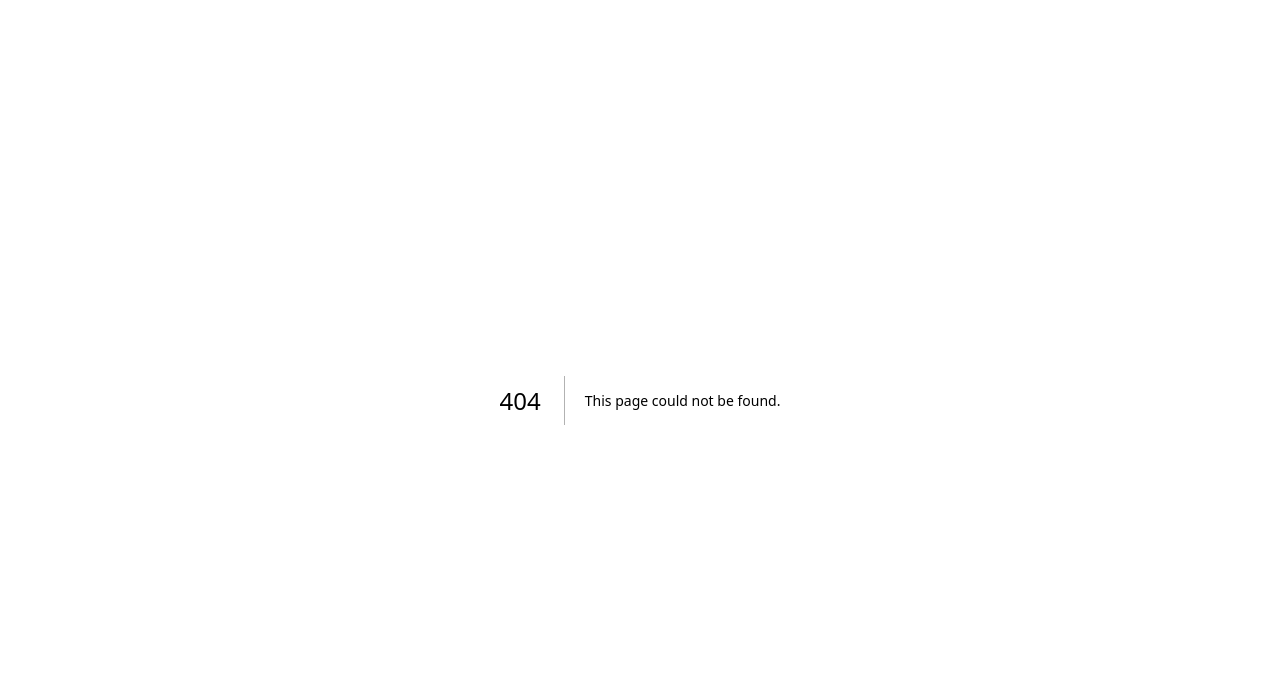
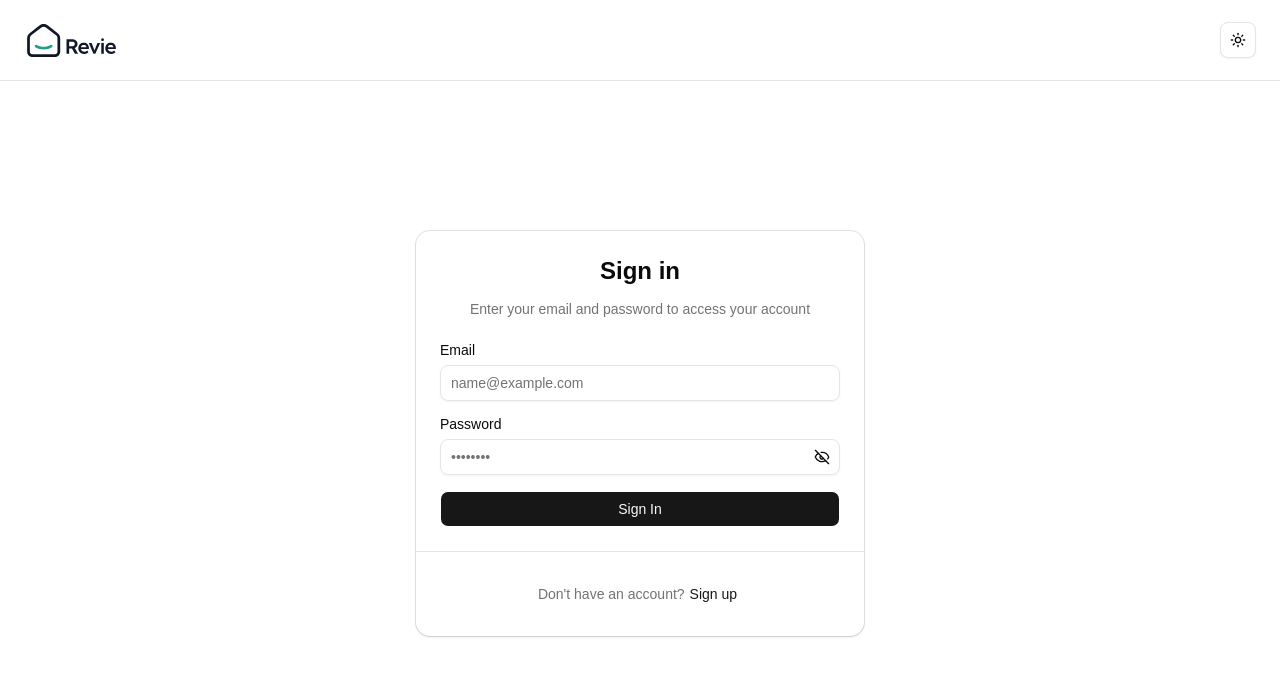
Before and after one commit to baselmq/Revie-Supplier-Dashboard, a Next.js app in the folder apps/web/: page /login in a window 1280 px wide. Before the commit this address had no page. Shown: the top 676 px of the page. Built offline with nearby package versions, Linux system fonts and the light colour scheme.

Commit message:
Add PublicLayout and LoginPage components

```diff
--- /dev/null
+++ b/apps/web/src/app/(public)/layout.tsx
@@ -0,0 +1,25 @@
+"use client";
+
+import { Header } from "@/components/header";
+import { useRouter } from "next/navigation";
+import type React from "react";
+import { useEffect } from "react";
+import { useLocalStorage } from "usehooks-ts";
+
+export default function PublicLayout({ children }: React.PropsWithChildren) {
+  const router = useRouter();
+  const [session] = useLocalStorage<{ id: string } | null>("session", null);
+
+  useEffect(() => {
+    if (session) {
+      router.push("/");
+    }
+  }, [session, router]);
+
+  return (
+    <div>
+      <Header />
+      {children}
+    </div>
+  );
+}
--- /dev/null
+++ b/apps/web/src/app/(public)/login/page.tsx
@@ -0,0 +1,23 @@
+"use client";
+
+import { Show } from "@/utils";
+import { useState } from "react";
+import { SignInForm } from "./components/sign-in-form";
+import { SignUpForm } from "./components/sign-up-form";
+
+const LoginPage = () => {
+  const [showSignIn, setShowSignIn] = useState(true);
+
+  return (
+    <Show>
+      <Show.When isTrue={showSignIn}>
+        <SignInForm onSwitchToSignUp={() => setShowSignIn(false)} />
+      </Show.When>
+      <Show.Else>
+        <SignUpForm onSwitchToSignIn={() => setShowSignIn(true)} />
+      </Show.Else>
+    </Show>
+  );
+};
+
+export default LoginPage;
```
